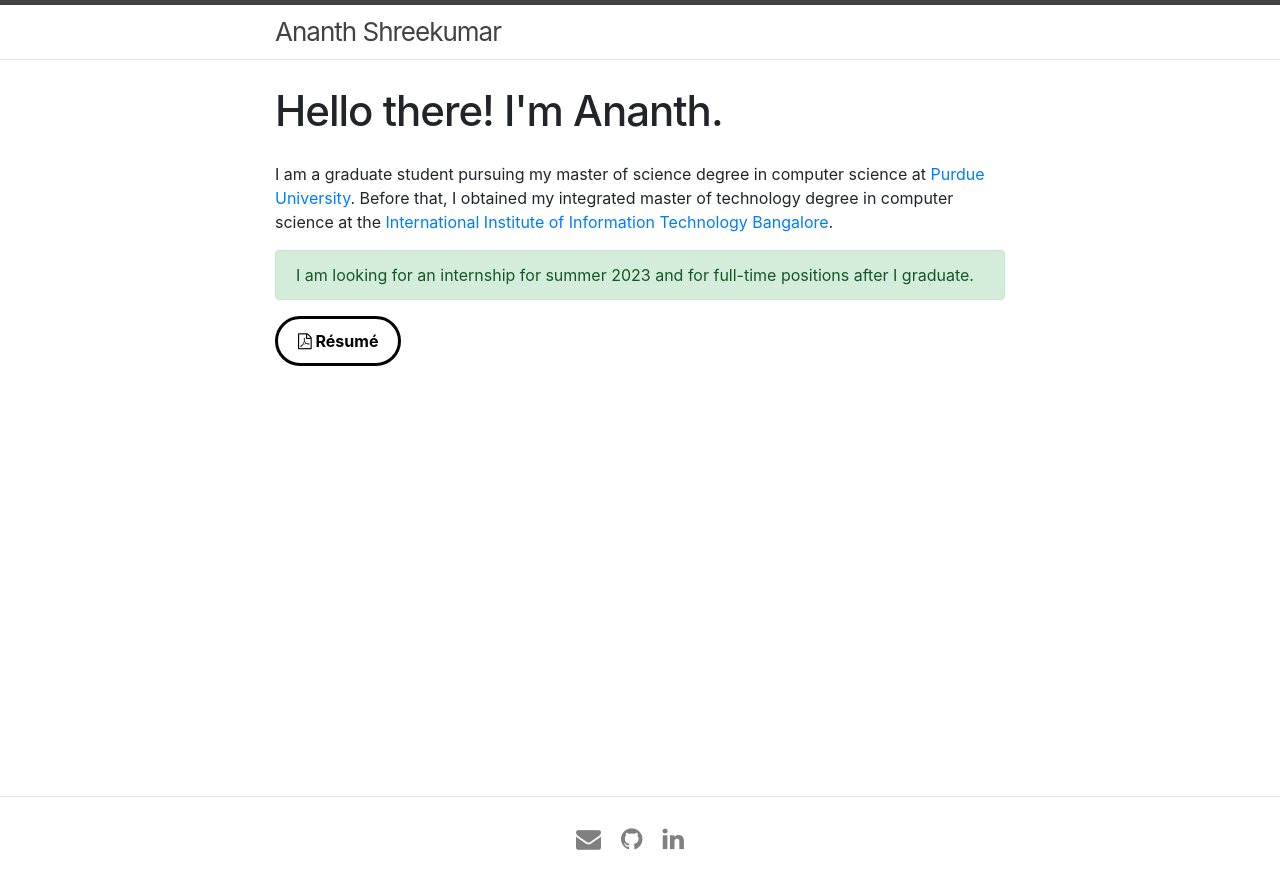
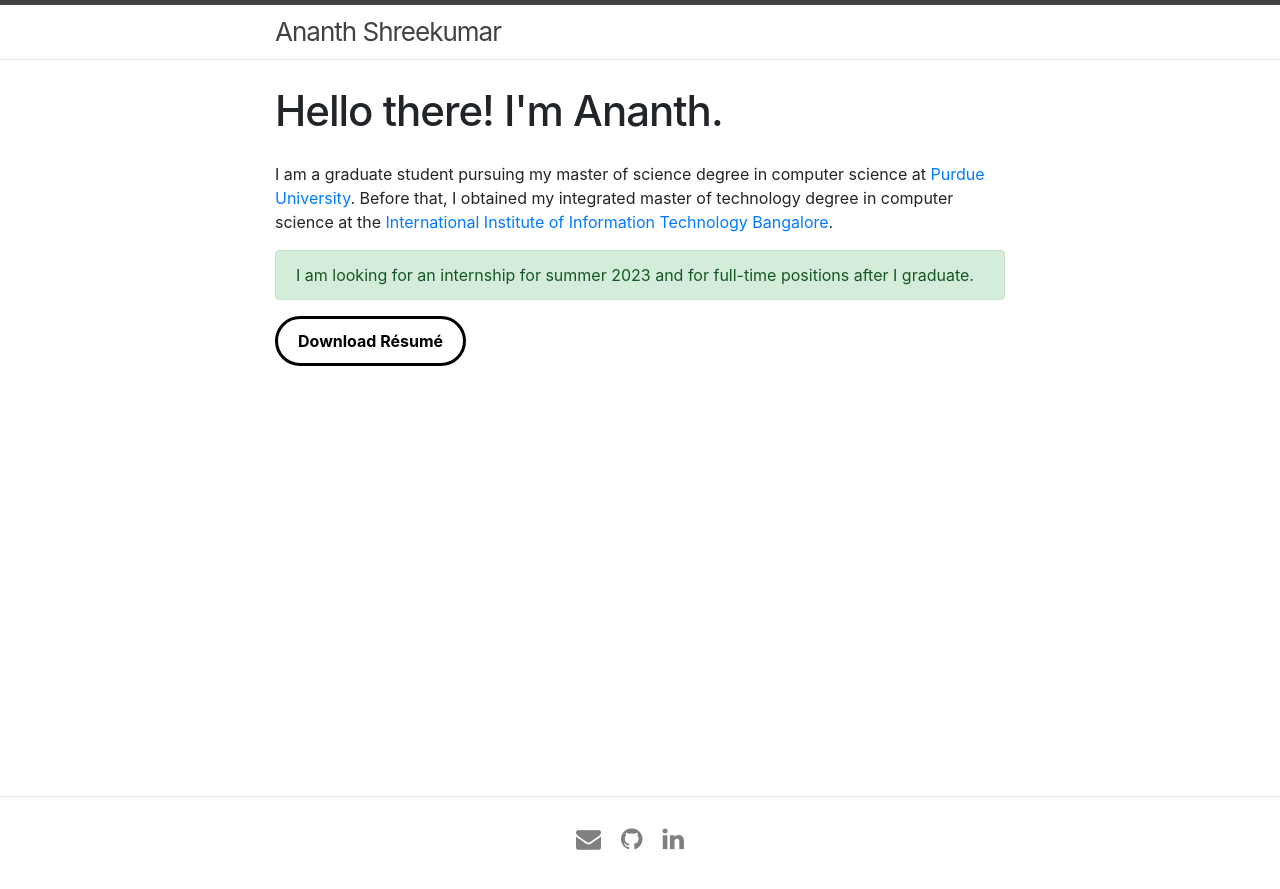
Before and after one commit to ThisWasntTaken/ThisWasntTaken.github.io, a Jekyll site: the page built from index.md, in a window 1280 px wide. Shown: the top 889 px of the page. Built offline with Jekyll 4.4.1, drawn with Linux system fonts in a browser that asks for light colours.

Commit message:
Minor aesthetics enhancements

```diff
--- a/index.md
+++ b/index.md
@@ -12,4 +12,4 @@ I am a graduate student pursuing my master of science degree in computer science
   I am looking for an internship for summer 2023 and for full-time positions after I graduate.
 </div>
 
-<a target="_blank" rel="noopener noreferrer" href="{{ site.baseurl }}{{ site.url }}/assets/pdf/resume.pdf"><button class="button"><i class="fa fa-file-pdf-o" style="color:black"></i> Résumé</button></a>
+<a target="_blank" rel="noopener noreferrer" href="{{ site.baseurl }}{{ site.url }}/assets/pdf/resume.pdf"><button class="button">Download Résumé</button></a>
```
